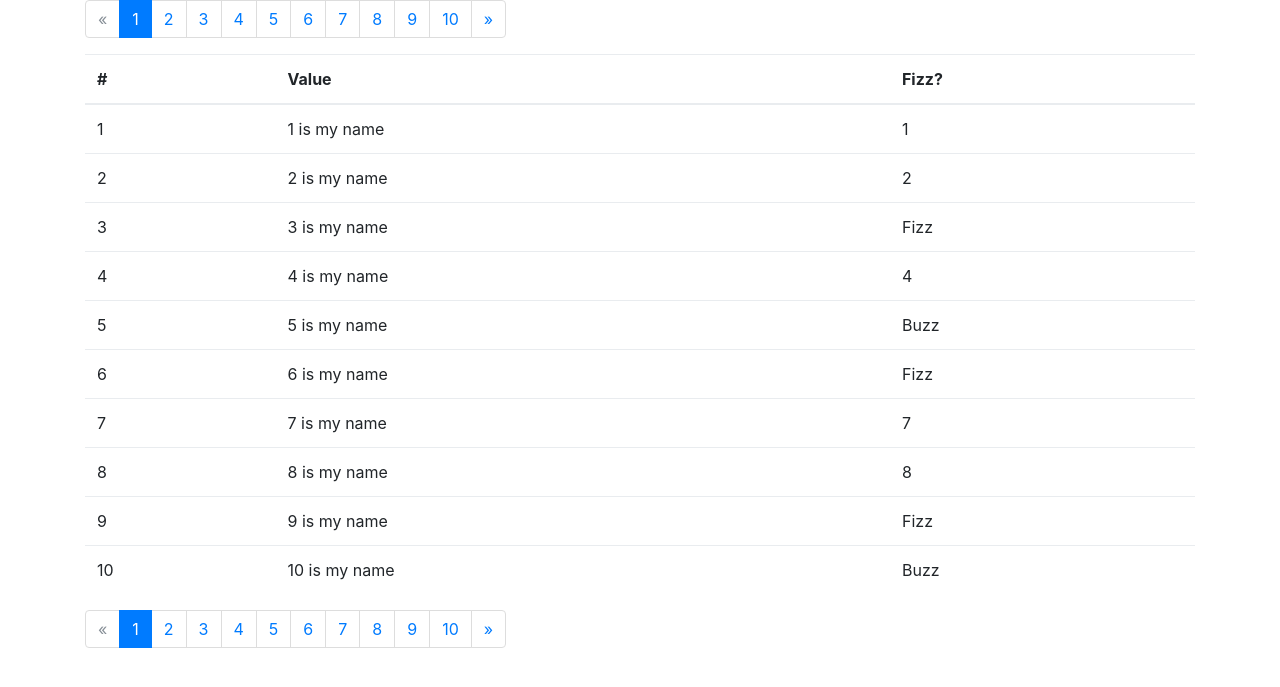
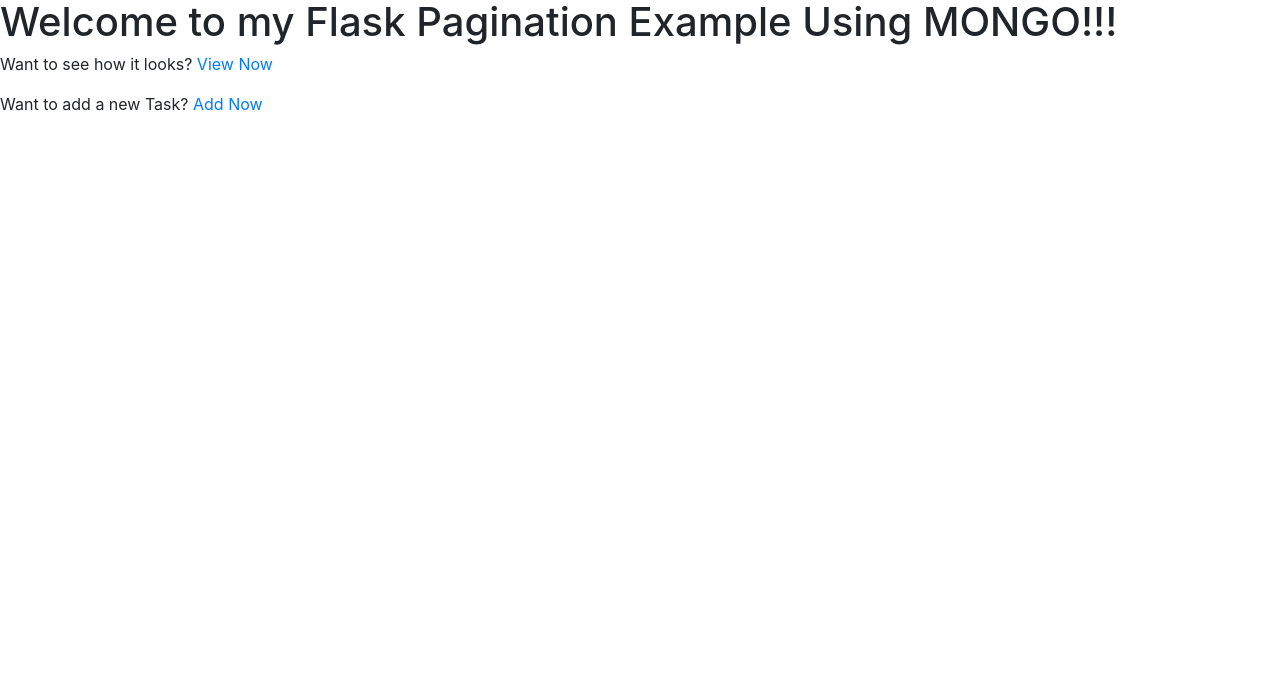
Before and after one commit to smoodydev/flaskpaginate, a Flask app: page / in a window 1280 px wide. Shown: the top 687 px of the page. Run offline with Flask 2, Linux system fonts and the light colour scheme; some libraries are stand-ins or nearby versions.

Commit message:
Had some Fun

```diff
--- a/app.py
+++ b/app.py
@@ -7,30 +7,17 @@
 
 app = Flask(__name__)
 app.config["MONGO_DBNAME"] = 'testerMongo'
-
-##app.config["MONGO_URI"] = os.environ.get('MONGO_URI')
-
 app.config["MONGO_URI"] = os.environ.get('MONGO_URI')
 
 mongo = PyMongo(app)
 
 app.templates = ""
 
-users = []
 
-for x in range(1,101):
-    string = ""
-    if x%3==0:
-        string = string+"Fizz"
-    elif x%5==0:
-        string = string+"Buzz"
-    else:
-        string = str(x)
-    users.append({"id" : x, "name": str(x)+" is my name",  "fb": string})
+itemtotal = mongo.db.mongoTestingDataBase.find().count()
 
 
-def get_users(offset=0, per_page=10):
-    return users[offset: offset + per_page]
+
 
 def get_tests(offset=0, per_page=10):
     thetests = mongo.db.mongoTestingDataBase.find()
@@ -40,18 +27,7 @@
 
 @app.route('/')
 def index():
-    page, per_page, offset = get_page_args(page_parameter='page',
-                                           per_page_parameter='per_page')
-    total = len(users)
-    pagination_users = get_users(offset=offset, per_page=per_page)
-    pagination = Pagination(page=page, per_page=per_page, total=total,
-                            css_framework='bootstrap4')
-    return render_template('index.html',
-                           users=pagination_users,
-                           page=page,
-                           per_page=per_page,
-                           pagination=pagination,
-                           )
+    return render_template('index.html')
 
 @app.route('/add')
 def addTest():
@@ -68,7 +44,7 @@
 def showTests():
     page, per_page, offset = get_page_args(page_parameter='page',
                                            per_page_parameter='per_page')
-    total = mongo.db.mongoTestingDataBase.count()
+    total = itemtotal
     paginatedTests = get_tests(offset=offset, per_page=per_page)
     pagination = Pagination(page=page, per_page=per_page, total=total,
                             css_framework='bootstrap4')
--- a/requirements.txt
+++ b/requirements.txt
@@ -1,8 +1,9 @@
 Click==7.0
+dnspython==1.16.0
 Flask==1.1.1
 flask-paginate==0.5.3
+Flask-PyMongo==2.2.0
 itsdangerous==1.1.0
+Jinja2==2.10.1
 pymongo==3.7.2
 Werkzeug==0.15.6
-Flask-PyMongo==2.2.0
-Jinja2==2.10.1
--- a/templates/index.html
+++ b/templates/index.html
@@ -9,29 +9,9 @@
     <link rel="stylesheet" href="https://maxcdn.bootstrapcdn.com/bootstrap/4.0.0-beta/css/bootstrap.min.css">
   </head>
   <body>
-    <div class="container">
-      {{ pagination.links }}
-      <div class="table-responsive">
-        <table class="table table-hover">
-          <thead>
-            <tr>
-              <th>#</th>
-              <th>Value</th>
-              <th>Fizz?</th>
-            </tr>
-          </thead>
-          <tbody>
-            {% for user in users %}
-            <tr>
-              <td>{{ user.id }}</td>
-              <td>{{ user.name }}</td>
-              <td>{{ user.fb }}</td>
-            </tr>
-            {% endfor %}
-          </tbody>
-        </table>
-      </div>
-      {{ pagination.links }}
-    </div>
+    <h1>Welcome to my Flask Pagination Example Using MONGO!!!</h1>
+    <p>Want to see how it looks? <a href="{{ url_for('showTests') }}">View Now</a></p>
+    <p>Want to add a new Task? <a href="{{ url_for('addTest') }}">Add Now</a></p>
+
   </body>
 </html>
```
Also changed, not shown: templates/thetests.html (line endings or trailing spaces).
